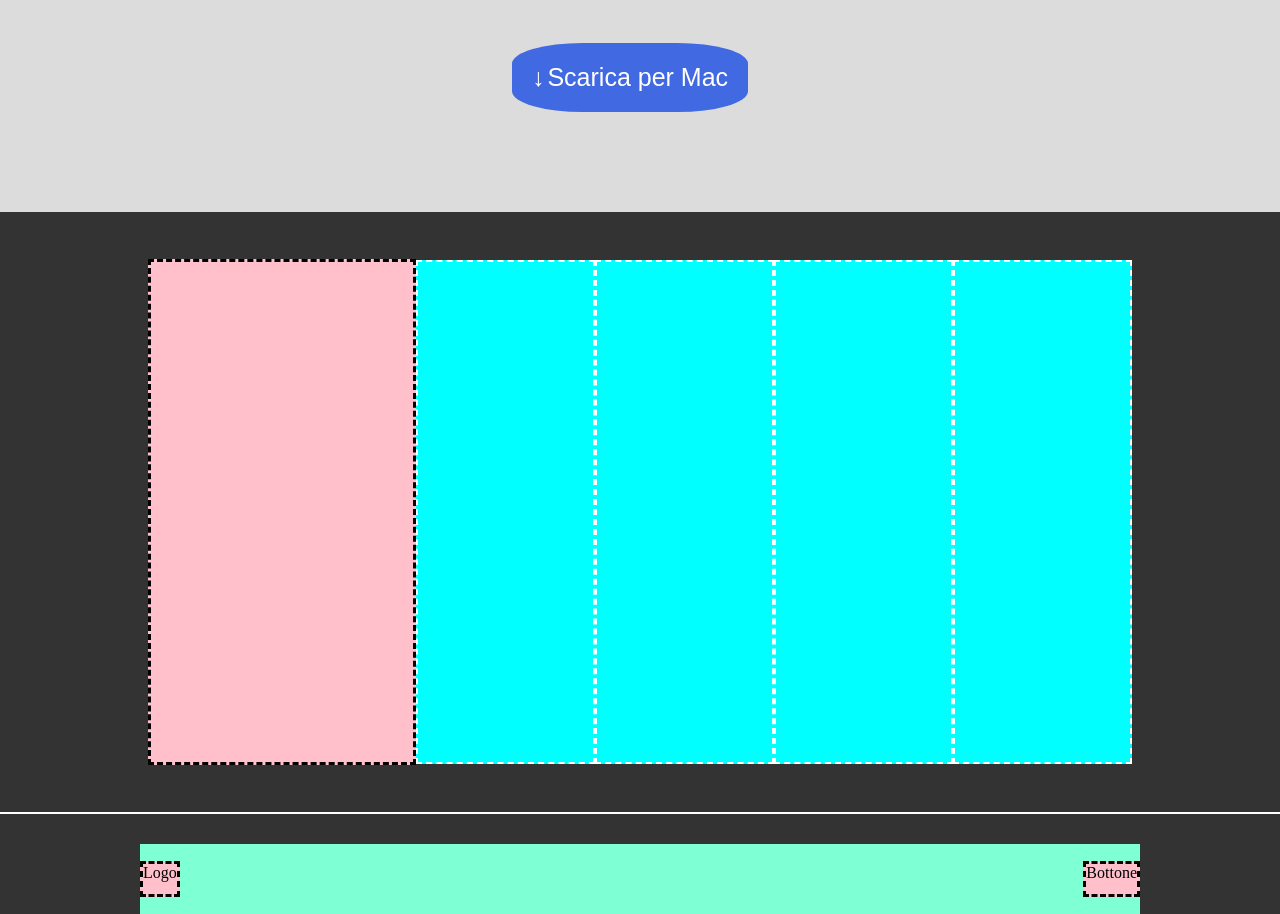
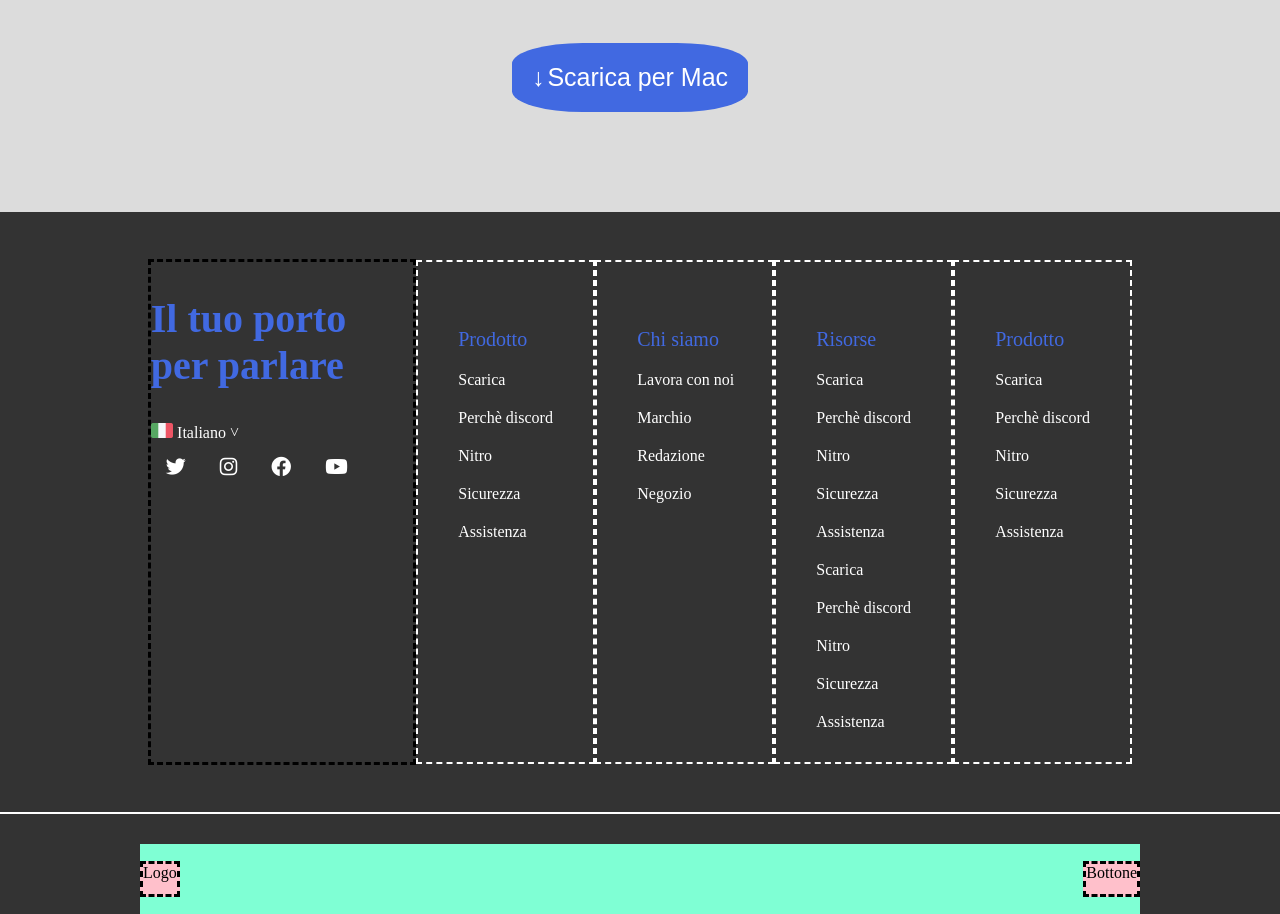
Before and after one commit to LucaPaolella/htmlcss-discord, a plain HTML site: page index.html in a window 1280 px wide. Shown: the part 3418-4332 px from the top of the page. Drawn offline with Linux system fonts and the light colour scheme.

Commit message:
1/2 footer

```diff
--- a/css/style.css
+++ b/css/style.css
@@ -184,14 +184,18 @@ nav > a {
     border: 3px dashed black;
     min-height: 500px;
     min-width: calc(1050px / 4);
-    background-color: pink;
+    /*background-color: pink;*/
+    max-height: 500px;
+    max-width: calc(1050px / 4);
 }
 
 .debug .creditsblu {
     border: 2px dashed white;
     min-height: 500px;
     min-width: calc(1050px / 6);
-    background-color: cyan;
+    /*background-color: cyan;*/
+    max-height: 500px;
+    max-width: calc(1050px / 6);
 }
 
 
@@ -340,3 +344,41 @@ header {
 .bottone {
     border: 3px dashed black;
 }
+
+.slogan4{
+    font-size: 40px;
+    color: royalblue;
+}
+
+.ita{
+    height: 15px;
+}
+
+.itacontenitore:after{
+    content:'\02C5';
+}
+
+.itacontenitore{
+    color: white;
+}
+
+.fa-brands{
+    color: white;
+    padding: 15px;
+    font-size: 20px;
+}
+
+ul{
+    list-style-type: none;
+}
+
+.capolista{
+    color: royalblue;
+    padding-top: 50px;
+    font-size: 20px;
+}
+
+.elementolista{
+    padding-top: 20px;
+    color: white;
+}
--- a/index.html
+++ b/index.html
@@ -6,6 +6,7 @@
     <meta http-equiv="X-UA-Compatible" content="IE=edge">
     <meta name="viewport" content="width=device-width, initial-scale=1.0">
     <link rel="stylesheet" href="css/style.css">
+    <link rel="stylesheet" href="https://cdnjs.cloudflare.com/ajax/libs/font-awesome/6.2.1/css/all.min.css">
     <title>Discord</title>
 </head>
 
@@ -89,11 +90,64 @@
     <footer>
         <div class="f1">
             <div class="bordofooter">
-                <div class="creditsrosa"></div>
-                <div class="creditsblu"></div>
-                <div class="creditsblu"></div>
-                <div class="creditsblu"></div>
-                <div class="creditsblu"></div>
+
+                <div class="creditsrosa">
+                    <h2 class="slogan4">Il tuo porto per parlare</h2>
+                    <div class="itacontenitore">
+                        <img class="ita" src="img/ita.png" alt=""> Italiano
+                    </div>
+                    <div class="social">
+                        <i class="fa-brands fa-twitter"></i>
+                        <i class="fa-brands fa-instagram"></i>
+                        <i class="fa-brands fa-facebook"></i>
+                        <i class="fa-brands fa-youtube"></i>
+                    </div>
+                </div>
+
+                <div class="creditsblu">
+                    <ul>
+                        <li class="capolista">Prodotto</li>
+                        <li class="elementolista">Scarica</li>
+                        <li class="elementolista">Perchè discord</li>
+                        <li class="elementolista">Nitro</li>
+                        <li class="elementolista">Sicurezza</li>
+                        <li class="elementolista">Assistenza</li>
+                    </ul>
+                </div>
+                <div class="creditsblu">
+                    <ul>
+                        <li class="capolista">Chi siamo</li>
+                        <li class="elementolista">Lavora con noi</li>
+                        <li class="elementolista">Marchio</li>
+                        <li class="elementolista">Redazione</li>
+                        <li class="elementolista">Negozio</li>
+                    </ul>
+                </div>
+                <div class="creditsblu">
+                    <ul>
+                        <li class="capolista">Risorse</li>
+                        <li class="elementolista">Scarica</li>
+                        <li class="elementolista">Perchè discord</li>
+                        <li class="elementolista">Nitro</li>
+                        <li class="elementolista">Sicurezza</li>
+                        <li class="elementolista">Assistenza</li>
+                        <li class="elementolista">Scarica</li>
+                        <li class="elementolista">Perchè discord</li>
+                        <li class="elementolista">Nitro</li>
+                        <li class="elementolista">Sicurezza</li>
+                        <li class="elementolista">Assistenza</li>
+                    </ul>
+                </div>
+                <div class="creditsblu">
+                    <ul>
+                        <li class="capolista">Prodotto</li>
+                        <li class="elementolista">Scarica</li>
+                        <li class="elementolista">Perchè discord</li>
+                        <li class="elementolista">Nitro</li>
+                        <li class="elementolista">Sicurezza</li>
+                        <li class="elementolista">Assistenza</li>
+                    </ul>
+                </div>
             </div>
         </div>
 
```
